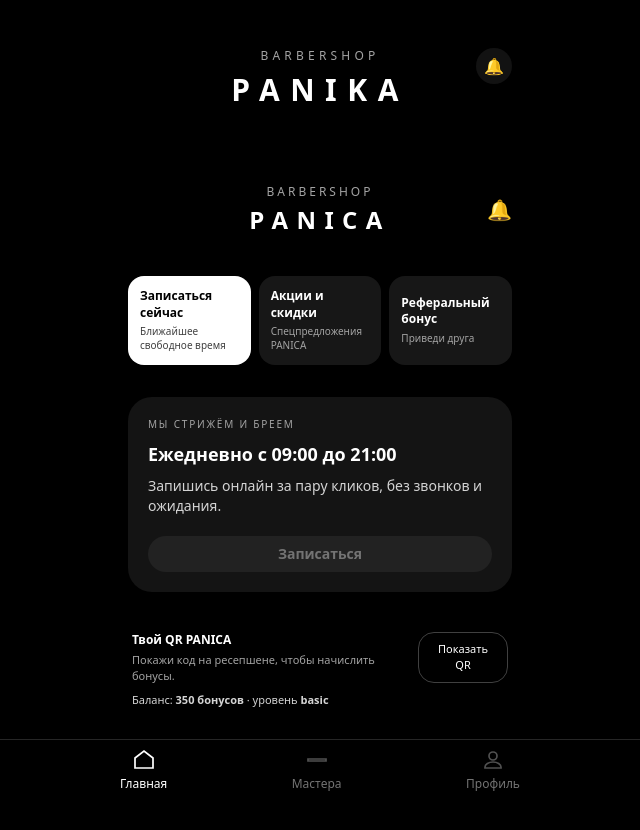
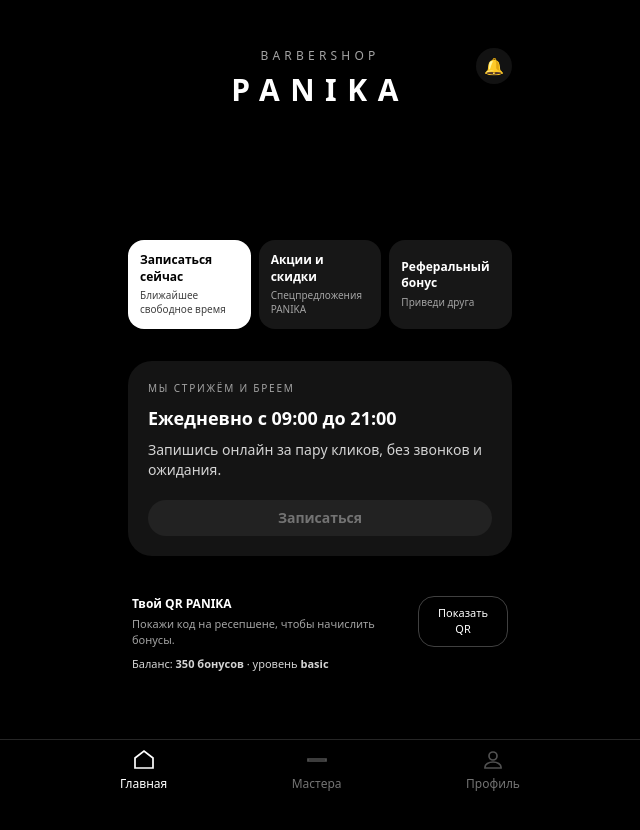
Before and after one commit to B3KI41/panica-app, a React app in the folder frontend/: page / in a window 1280 px wide. Shown: the top 830 px of the page, without its empty margins (320-960 px from the left). Built offline with nearby package versions, Linux system fonts and the light colour scheme; the HTML template or start-up script is replaced by a standard one.

Commit message:
Fix branding PANIKA and remove double header

```diff
--- a/frontend/src/components/Layout.tsx
+++ b/frontend/src/components/Layout.tsx
@@ -11,7 +11,7 @@
 
 export const Layout: React.FC<Props> = ({ tab, onTabChange, children }) => {
   return (
-    <div className="min-h-screen bg-panica-bg text-panica-text">
+    <div className="min-h-screen bg-panika-bg text-panika-text">
       <div className="mx-auto flex min-h-screen max-w-md flex-col px-4 pb-20 pt-6">
         <Header />
         <main className="mt-3 flex-1 space-y-4">{children}</main>
--- a/frontend/src/pages/HomeScreen.tsx
+++ b/frontend/src/pages/HomeScreen.tsx
@@ -10,7 +10,7 @@
 };
 
 type HomeScreenProps = {
-  goToBarbers?: () => void; // проп от App.tsx
+  goToBarbers?: () => void;
 };
 
 const actions: ActionCard[] = [
@@ -23,7 +23,7 @@
   {
     id: "promo",
     title: "Акции и скидки",
-    subtitle: "Спецпредложения PANICA",
+    subtitle: "Спецпредложения PANIKA",
   },
   {
     id: "refer",
@@ -39,43 +39,14 @@
     console.log("Action click:", action.id);
 
     if (action.id === "book" && goToBarbers) {
-      // жмём "Записаться сейчас" → переключаемся на экран мастеров
       goToBarbers();
     }
-
-    // остальные действия (promo, refer) потом тоже сюда добавим
   };
 
   return (
     <div className="min-h-screen bg-black text-white flex flex-col items-center">
-      <div className="w-full max-w-md px-4 pt-10 pb-6">
-        {/* Шапка */}
-        <header className="flex items-center justify-between mb-10">
-          <div className="flex-1" />
-
-          <div className="text-center">
-            <div className="text-xs tracking-[0.25em] text-neutral-400">
-              BARBERSHOP
-            </div>
-            <div className="mt-1 text-2xl font-semibold tracking-[0.35em]">
-              PANICA
-            </div>
-            {user && (
-              <div className="mt-2 text-xs text-neutral-500">
-                {user.first_name}
-                {user.last_name ? ` ${user.last_name}` : ""} · @{user.username}
-              </div>
-            )}
-          </div>
-
-          <button
-            className="flex-1 flex justify-end text-xl"
-            aria-label="Уведомления"
-          >
-            <span>🔔</span>
-          </button>
-        </header>
-
+      {/* pt-24 чтобы контент отъехал вниз от шапки Layout */}
+      <div className="w-full max-w-md px-4 pt-24 pb-6">
         {/* Верхние action-карточки */}
         <section className="mb-8">
           <div className="grid grid-cols-3 gap-2 text-xs">
@@ -127,18 +98,23 @@
           </div>
         </section>
 
-        {/* Блок с QR-кодом PANICA */}
+        {/* Блок с QR-кодом PANIKA */}
         <section className="mb-4">
           <div className="rounded-3xl bg-black/10 px-1 py-2">
             <div className="flex justify-between items-start gap-4">
               <div className="text-xs">
-                <div className="font-semibold mb-1">Твой QR PANICA</div>
+                <div className="font-semibold mb-1">Твой QR PANIKA</div>
                 <p className="text-[11px] text-neutral-400">
                   Покажи код на ресепшене, чтобы начислить бонусы.
                 </p>
                 <p className="mt-2 text-[11px] text-neutral-300">
                   Баланс: <b>350 бонусов</b> · уровень <b>basic</b>
                 </p>
+                {user && (
+                  <p className="mt-1 text-[10px] text-neutral-500">
+                    Аккаунт Telegram: @{user.username}
+                  </p>
+                )}
               </div>
 
               <button className="rounded-2xl border border-neutral-700 px-3 py-2 text-[11px] font-medium">
```
